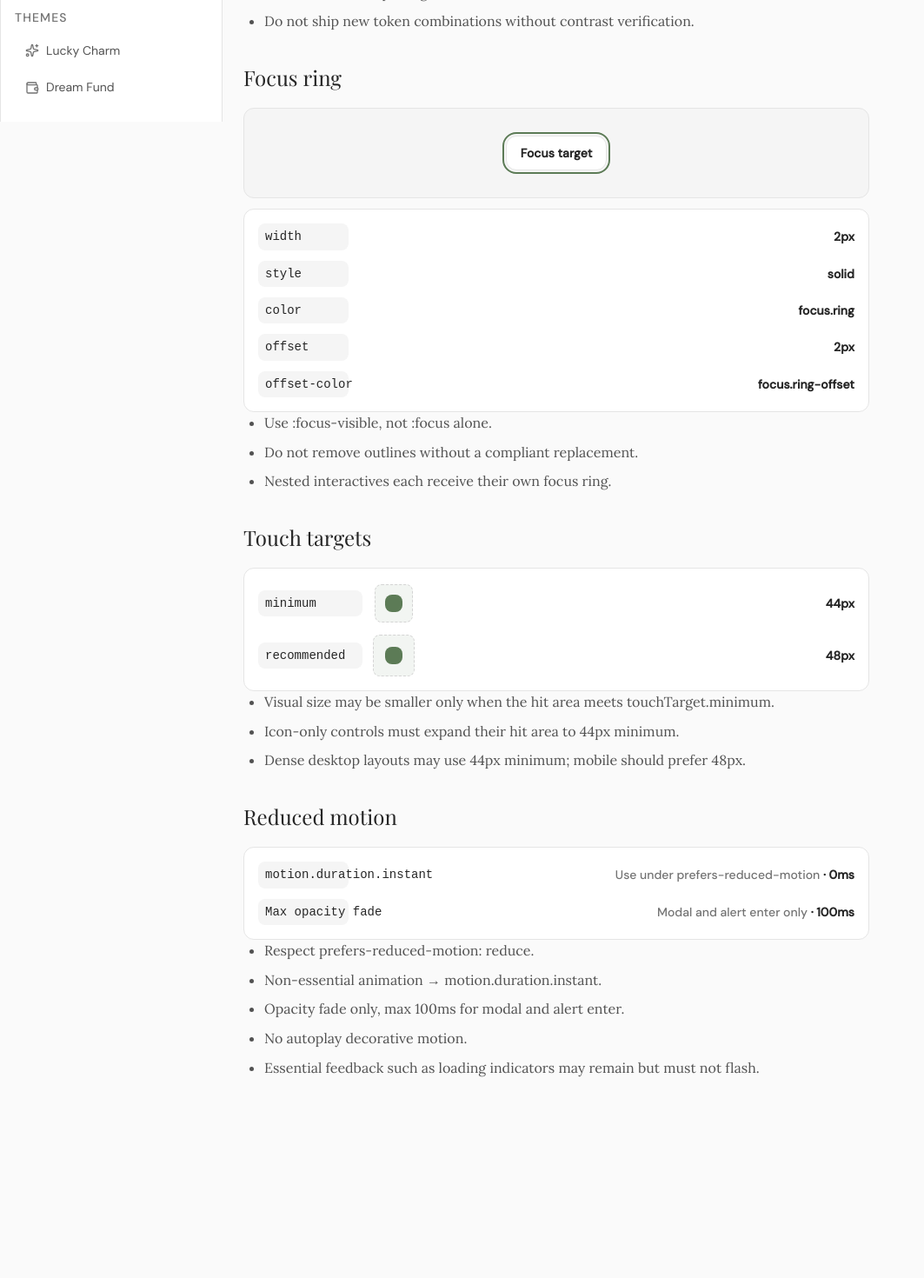
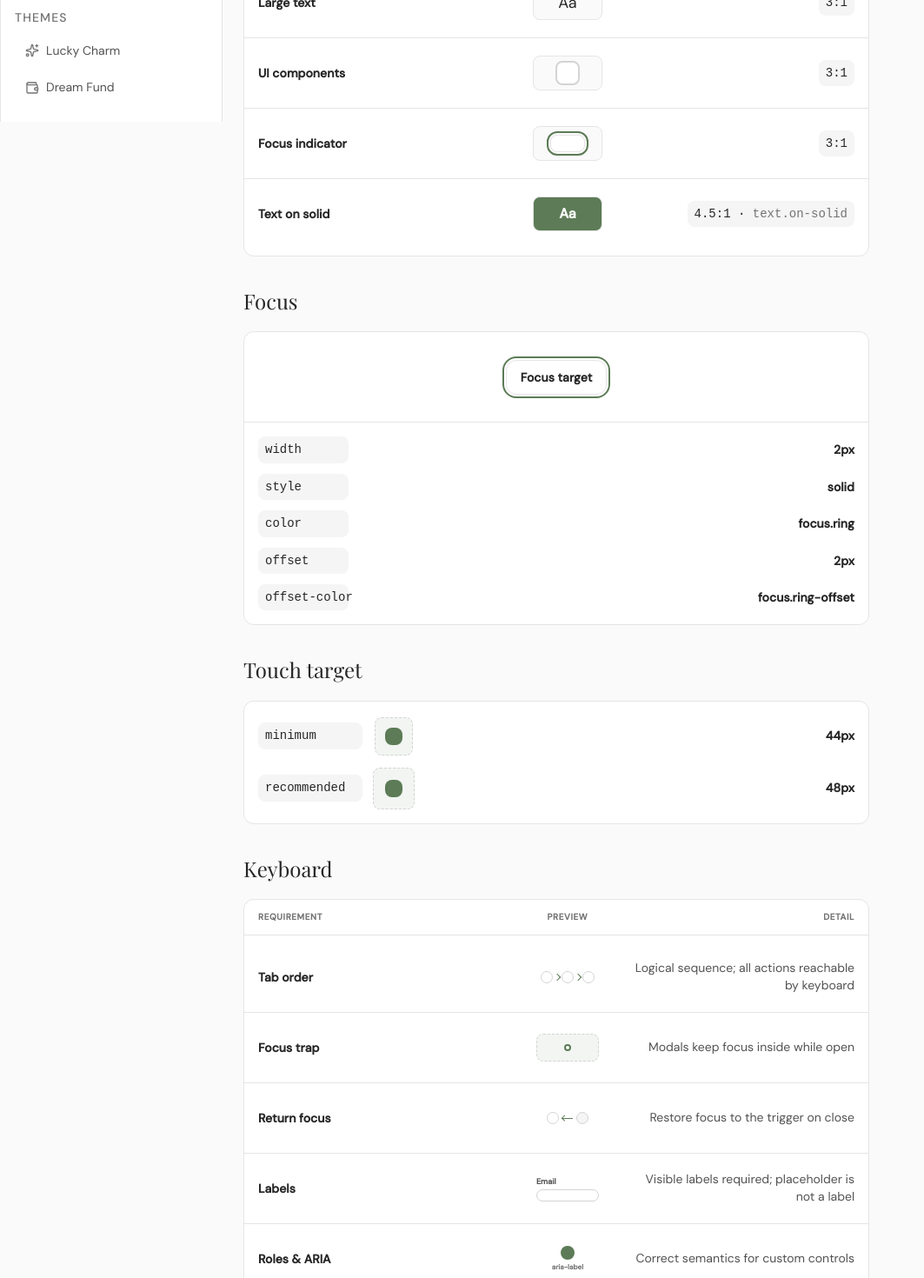
Before and after one commit to htet-visionary/htet-design, a Next.js app: page /visionary-design-system/accessibility in a window 1280 px wide. Shown: the part 660-2130 px from the top of the page at 87% size, without its empty margins (0-1063 px from the left). Before the commit the page ends 1933 px from the top, so only its background shows below. Built offline with nearby package versions, Linux system fonts and the light colour scheme.

Commit message:
Polish elevation, layout, and accessibility foundation docs.
Align section spacing across doc pages, refine elevation and a11y previews, and restructure the accessibility page with keyboard guidance.

Co-authored-by: Cursor <cursoragent@cursor.com>

```diff
--- a/src/app/shell.css
+++ b/src/app/shell.css
@@ -832,7 +832,7 @@
 
 /* ── Foundation previews ── */
 .v-foundation-preview {
-  margin: 0 0 var(--v-space-6);
+  margin: 0;
 }
 
 .v-foundation-preview__hint {
@@ -1004,46 +1004,22 @@
   border-radius: var(--v-radius-md);
 }
 
-.v-elevation-specimen--card {
-  box-shadow: var(--v-shadow-card);
-}
-
-.v-elevation-specimen--dropdown {
-  box-shadow: var(--v-shadow-dropdown);
-}
-
+.v-elevation-specimen--card,
+.v-elevation-specimen--dropdown,
 .v-elevation-specimen--modal {
-  box-shadow: var(--v-shadow-modal);
+  box-shadow: none;
 }
 
 .v-elevation-specimen--shadow-preview {
   display: block;
-  width: 5rem;
-  min-width: 5rem;
-  max-width: 5rem;
-  height: 2.5rem;
-  min-height: 2.5rem;
-  max-height: 2.5rem;
+  width: 4.5rem;
+  min-width: 4.5rem;
+  max-width: 4.5rem;
+  height: 2.25rem;
+  min-height: 2.25rem;
+  max-height: 2.25rem;
   flex-shrink: 0;
   margin: 0;
-}
-
-.v-elevation-preview-frame {
-  display: flex;
-  align-items: center;
-  justify-content: center;
-  width: 6rem;
-  height: 4rem;
-  min-width: 6rem;
-  min-height: 4rem;
-  max-width: 6rem;
-  max-height: 4rem;
-  overflow: hidden;
-  background: var(--v-bg-subtle);
-  border: 1px solid var(--v-border-subtle);
-  border-radius: var(--v-radius-sm);
-  box-sizing: border-box;
-  flex-shrink: 0;
 }
 
 /* Elevation — token tables */
@@ -1052,13 +1028,13 @@
   background: var(--v-surface-primary);
   border: 1px solid var(--v-border-subtle);
   border-radius: var(--v-radius-md);
-  overflow: hidden;
+  overflow: visible;
 }
 
 .v-elevation-token-table__head,
 .v-elevation-token-table__row {
   display: grid;
-  grid-template-columns: minmax(5rem, auto) 7.5rem minmax(0, 1fr);
+  grid-template-columns: 6.5rem 7rem minmax(0, 1fr);
   align-items: center;
   gap: var(--v-space-4);
   min-width: 0;
@@ -1066,8 +1042,15 @@
 
 .v-elevation-token-table--overlay .v-elevation-token-table__head,
 .v-elevation-token-table--overlay .v-elevation-token-table__row {
-  grid-template-columns: minmax(7.5rem, auto) 7.5rem minmax(0, 1fr);
+  grid-template-columns: 7.5rem 7rem minmax(0, 1fr);
   gap: var(--v-space-5);
+}
+
+.v-elevation-token-table__level {
+  display: block;
+  width: 100%;
+  box-sizing: border-box;
+  text-align: left;
 }
 
 .v-elevation-token-table__head {
@@ -1093,11 +1076,11 @@
 .v-elevation-token-table__body {
   list-style: none;
   margin: 0;
-  padding: var(--v-space-2) 0;
+  padding: var(--v-space-3) 0 var(--v-space-4);
 }
 
 .v-elevation-token-table__row {
-  min-height: 4rem;
+  min-height: 5.5rem;
   padding: var(--v-space-3) var(--v-space-4);
 }
 
@@ -1110,14 +1093,19 @@
   align-items: center;
   justify-content: center;
   justify-self: center;
-  width: 7.5rem;
-  height: 4rem;
-  min-width: 7.5rem;
-  min-height: 4rem;
-  max-width: 7.5rem;
-  max-height: 4rem;
+  width: 7rem;
+  height: 5rem;
+  min-width: 7rem;
+  min-height: 5rem;
+  max-width: 7rem;
+  max-height: 5rem;
   flex-shrink: 0;
-  overflow: hidden;
+  overflow: visible;
+}
+
+.v-elevation-token-table__preview .v-elevation-specimen--shadow-preview,
+.v-elevation-token-table__preview .v-elevation-overlay-preview {
+  margin: 0;
 }
 
 .v-elevation-token-table__value {
@@ -1130,23 +1118,28 @@
 .v-elevation-overlay-preview {
   position: relative;
   display: block;
-  width: 5rem;
-  min-width: 5rem;
-  max-width: 5rem;
-  height: 2.5rem;
-  min-height: 2.5rem;
-  max-height: 2.5rem;
+  width: 5.5rem;
+  min-width: 5.5rem;
+  max-width: 5.5rem;
+  height: 3rem;
+  min-height: 3rem;
+  max-height: 3rem;
   flex-shrink: 0;
   overflow: hidden;
-  border: 1px solid var(--v-border-subtle);
-  border-radius: var(--v-radius-sm);
+  border-radius: var(--v-radius-sm);
+  box-sizing: border-box;
+}
+
+.v-elevation-overlay-preview__stage {
+  position: absolute;
+  inset: 0;
   background: var(--v-bg-subtle);
-  box-sizing: border-box;
 }
 
 .v-elevation-overlay-preview__content {
   position: absolute;
   inset: var(--v-space-2);
+  z-index: 1;
   border: 1px solid var(--v-border-subtle);
   border-radius: var(--v-radius-sm);
   background: var(--v-surface-primary);
@@ -1155,6 +1148,7 @@
 .v-elevation-overlay-preview__scrim {
   position: absolute;
   inset: 0;
+  z-index: 2;
 }
 
 .v-elevation-overlay-preview--scrim .v-elevation-overlay-preview__scrim {
@@ -1738,18 +1732,23 @@
 /* Accessibility */
 .v-a11y-token-table {
   padding: 0;
+  background: var(--v-surface-primary);
+  border: 1px solid var(--v-border-subtle);
+  border-radius: var(--v-radius-md);
+  overflow: hidden;
 }
 
 .v-a11y-token-table__head,
 .v-a11y-token-table__row {
   display: grid;
-  grid-template-columns: minmax(0, 1.25fr) 6rem minmax(0, 1fr);
-  align-items: center;
-  gap: var(--v-space-3);
+  grid-template-columns: minmax(0, 1.1fr) 7rem minmax(0, 1fr);
+  align-items: center;
+  gap: var(--v-space-4);
+  min-width: 0;
 }
 
 .v-a11y-token-table__head {
-  padding: 0 var(--v-space-4) var(--v-space-3);
+  padding: var(--v-space-3) var(--v-space-4) var(--v-space-3);
   border-bottom: 1px solid var(--v-border-subtle);
   font-family: var(--v-font-interface);
   font-size: 0.625rem;
@@ -1759,6 +1758,15 @@
   color: var(--v-text-muted);
 }
 
+.v-a11y-token-table__head span:nth-child(2) {
+  justify-self: center;
+}
+
+.v-a11y-token-table__head span:last-child {
+  justify-self: end;
+  text-align: right;
+}
+
 .v-a11y-token-table__body {
   list-style: none;
   margin: 0;
@@ -1766,11 +1774,23 @@
 }
 
 .v-a11y-token-table__row {
+  min-height: 4rem;
   padding: var(--v-space-3) var(--v-space-4);
 }
 
 .v-a11y-token-table__row + .v-a11y-token-table__row {
   border-top: 1px solid var(--v-border-subtle);
+}
+
+.v-a11y-token-table__preview {
+  display: grid;
+  place-items: center;
+  justify-self: center;
+  width: 7rem;
+  height: 3.5rem;
+  min-width: 7rem;
+  min-height: 3.5rem;
+  flex-shrink: 0;
 }
 
 .v-a11y-token-table__label {
@@ -1787,6 +1807,15 @@
   word-break: break-word;
 }
 
+.v-a11y-token-table__detail {
+  justify-self: end;
+  text-align: right;
+  font-family: var(--v-font-interface);
+  font-size: var(--v-type-caption);
+  color: var(--v-text-secondary);
+  line-height: 1.4;
+}
+
 .v-a11y-token-table__note {
   color: var(--v-text-muted);
   font-weight: 500;
@@ -1855,24 +1884,23 @@
   font-weight: 600;
 }
 
-.v-a11y-focus {
-  display: grid;
-  gap: var(--v-space-3);
-}
-
-.v-a11y-focus__demo {
+.v-a11y-focus-card {
+  background: var(--v-surface-primary);
+  border: 1px solid var(--v-border-subtle);
+  border-radius: var(--v-radius-md);
+  overflow: hidden;
+}
+
+.v-a11y-focus-card__demo {
   display: flex;
   align-items: center;
   justify-content: center;
   min-height: 6.5rem;
-  margin: 0;
   padding: var(--v-space-4);
-  background: var(--v-bg-subtle);
-  border: 1px solid var(--v-border-subtle);
-  border-radius: var(--v-radius-md);
-}
-
-.v-a11y-focus__target {
+  border-bottom: 1px solid var(--v-border-subtle);
+}
+
+.v-a11y-focus-card__target {
   display: inline-flex;
   align-items: center;
   justify-content: center;
@@ -1890,18 +1918,150 @@
   cursor: default;
 }
 
-.v-a11y-focus__specs {
-  margin-top: 0;
-}
-
-.v-a11y-focus__spacer,
+.v-a11y-focus-card__specs {
+  list-style: none;
+  margin: 0;
+  padding: var(--v-space-4);
+  display: grid;
+  gap: var(--v-space-3);
+}
+
+.v-a11y-focus-card__spacer,
 .v-a11y-reduced-motion__spacer {
   display: block;
   min-width: 0;
 }
 
-.v-a11y-reduced-motion {
-  margin-top: 0;
+.v-a11y-reduced-motion .v-spacing-scale__row {
+  grid-template-columns: 11rem 1fr auto;
+}
+
+.v-a11y-keyboard-preview {
+  display: flex;
+  align-items: center;
+  justify-content: center;
+  width: 5.5rem;
+  height: 2.5rem;
+  box-sizing: border-box;
+}
+
+.v-a11y-keyboard-preview--tab-order {
+  gap: 0.125rem;
+}
+
+.v-a11y-keyboard-preview__step {
+  width: 0.875rem;
+  height: 0.875rem;
+  border: 1px solid var(--v-border-strong);
+  border-radius: var(--v-radius-sm);
+  background: var(--v-surface-primary);
+}
+
+.v-a11y-keyboard-preview__arrow {
+  width: 0.375rem;
+  height: 0.375rem;
+  border-top: 1px solid var(--v-action-primary);
+  border-right: 1px solid var(--v-action-primary);
+  transform: rotate(45deg);
+  flex-shrink: 0;
+}
+
+.v-a11y-keyboard-preview--focus-trap {
+  position: relative;
+}
+
+.v-a11y-keyboard-preview__trap {
+  width: 4.5rem;
+  height: 2rem;
+  border: 1px dashed var(--v-border-strong);
+  border-radius: var(--v-radius-sm);
+  background: color-mix(in srgb, var(--v-action-primary) 8%, transparent);
+}
+
+.v-a11y-keyboard-preview__trap-focus {
+  position: absolute;
+  width: 0.5rem;
+  height: 0.5rem;
+  border: 2px solid var(--v-focus-ring);
+  border-radius: var(--v-radius-pill);
+  background: var(--v-surface-primary);
+}
+
+.v-a11y-keyboard-preview--return-focus {
+  gap: 0.25rem;
+}
+
+.v-a11y-keyboard-preview__trigger,
+.v-a11y-keyboard-preview__dialog {
+  width: 0.875rem;
+  height: 0.875rem;
+  border: 1px solid var(--v-border-strong);
+  border-radius: var(--v-radius-sm);
+  background: var(--v-surface-primary);
+}
+
+.v-a11y-keyboard-preview__dialog {
+  background: var(--v-bg-subtle);
+}
+
+.v-a11y-keyboard-preview__return-arrow {
+  width: 0.75rem;
+  height: 1px;
+  background: var(--v-action-primary);
+  position: relative;
+}
+
+.v-a11y-keyboard-preview__return-arrow::after {
+  content: "";
+  position: absolute;
+  left: 0;
+  top: 50%;
+  width: 0.3rem;
+  height: 0.3rem;
+  border-left: 1px solid var(--v-action-primary);
+  border-bottom: 1px solid var(--v-action-primary);
+  transform: translateY(-50%) rotate(45deg);
+}
+
+.v-a11y-keyboard-preview--labels {
+  flex-direction: column;
+  align-items: stretch;
+  gap: 0.125rem;
+  width: 4.5rem;
+}
+
+.v-a11y-keyboard-preview__label {
+  font-family: var(--v-font-interface);
+  font-size: 0.5625rem;
+  font-weight: 600;
+  color: var(--v-text-secondary);
+}
+
+.v-a11y-keyboard-preview__field {
+  height: 0.875rem;
+  border: 1px solid var(--v-border-strong);
+  border-radius: var(--v-radius-sm);
+  background: var(--v-surface-primary);
+}
+
+.v-a11y-keyboard-preview--aria {
+  flex-direction: column;
+  gap: 0.125rem;
+}
+
+.v-a11y-keyboard-preview__icon {
+  width: 1rem;
+  height: 1rem;
+  border-radius: var(--v-radius-sm);
+  background: var(--v-action-primary);
+}
+
+.v-a11y-keyboard-preview__badge {
+  font-family: var(--v-font-interface);
+  font-size: 0.5rem;
+  font-weight: 600;
+  color: var(--v-text-muted);
+  white-space: nowrap;
 }
 
 /* Reading width */
--- a/src/app/visionary-design-system/accessibility/page.tsx
+++ b/src/app/visionary-design-system/accessibility/page.tsx
@@ -1,7 +1,8 @@
 import { DocPage, RuleList, SectionBlock } from "@/components/visionary/DocParts";
 import {
-  ContrastRequirementsPreview,
-  FocusRingPreview,
+  ContrastPreview,
+  FocusPreview,
+  KeyboardPreview,
   ReducedMotionPreview,
   TouchTargetPreview,
 } from "@/components/visionary/AccessibilityPreview";
@@ -13,49 +14,36 @@ export default function AccessibilityPage() {
       title="Accessibility"
       description="WCAG 2.1 Level AA minimum for all Visionary products."
     >
-      <SectionBlock title="Contrast requirements">
-        <ContrastRequirementsPreview />
+      <SectionBlock title="Guidelines">
         <RuleList
           rules={[
-            "Validate semantic pairings before release.",
-            "Do not ship new token combinations without contrast verification.",
+            "Target WCAG 2.1 Level AA for all products and surfaces.",
+            "Validate semantic pairings before release; do not ship unverified token combinations.",
+            "All components must be keyboard navigable, labeled, and use correct roles or ARIA.",
+            "Use :focus-visible and focus.ring tokens — do not disable focus indicators.",
+            "Respect prefers-reduced-motion: reduce for all non-essential animation.",
           ]}
         />
       </SectionBlock>
 
-      <SectionBlock title="Focus ring">
-        <FocusRingPreview />
-        <RuleList
-          rules={[
-            "Use :focus-visible, not :focus alone.",
-            "Do not remove outlines without a compliant replacement.",
-            "Nested interactives each receive their own focus ring.",
-          ]}
-        />
+      <SectionBlock title="Contrast">
+        <ContrastPreview />
       </SectionBlock>
 
-      <SectionBlock title="Touch targets">
+      <SectionBlock title="Focus">
+        <FocusPreview />
+      </SectionBlock>
+
+      <SectionBlock title="Touch target">
         <TouchTargetPreview />
-        <RuleList
-          rules={[
-            "Visual size may be smaller only when the hit area meets touchTarget.minimum.",
-            "Icon-only controls must expand their hit area to 44px minimum.",
-            "Dense desktop layouts may use 44px minimum; mobile should prefer 48px.",
-          ]}
-        />
+      </SectionBlock>
+
+      <SectionBlock title="Keyboard">
+        <KeyboardPreview />
       </SectionBlock>
 
       <SectionBlock title="Reduced motion">
         <ReducedMotionPreview />
-        <RuleList
-          rules={[
-            "Respect prefers-reduced-motion: reduce.",
-            "Non-essential animation → motion.duration.instant.",
-            "Opacity fade only, max 100ms for modal and alert enter.",
-            "No autoplay decorative motion.",
-            "Essential feedback such as loading indicators may remain but must not flash.",
-          ]}
-        />
       </SectionBlock>
     </DocPage>
   );
--- a/src/app/visionary-design-system/foundations/layout/page.tsx
+++ b/src/app/visionary-design-system/foundations/layout/page.tsx
@@ -3,7 +3,6 @@ import {
   BreakpointVisualScalePreview,
   BreakpointsTablePreview,
   GridScalePreview,
-  TouchTargetPreview,
 } from "@/components/visionary/LayoutPreview";
 
 export default function LayoutPage() {
@@ -25,10 +24,6 @@ export default function LayoutPage() {
         <GridScalePreview />
       </SectionBlock>
 
-      <SectionBlock title="Touch targets">
-        <TouchTargetPreview />
-      </SectionBlock>
-
       <SectionBlock title="Rules">
         <RuleList
           rules={[
@@ -36,7 +31,6 @@ export default function LayoutPage() {
             "Page shells use container.*; articles and forms use content.*.",
             "Single column below md; span cards in multiples of 3 or 4 on desktop.",
             "Max two nested grid levels.",
-            "Visual size may be smaller only when the hit area meets touchTarget.minimum.",
             "No custom breakpoints without approval.",
           ]}
         />
--- a/src/components/visionary/AccessibilityPreview.tsx
+++ b/src/components/visionary/AccessibilityPreview.tsx
@@ -1,27 +1,11 @@
-import { focusRing, motion } from "@design-system/visionary";
-import { TouchTargetPreview } from "@/components/visionary/LayoutPreview";
+import type { ReactNode } from "react";
+import { focusRing, motion, touchTarget } from "@design-system/visionary";
 
 const contrastRows = [
-  {
-    pairing: "Body text",
-    ratio: "4.5:1",
-    variant: "body" as const,
-  },
-  {
-    pairing: "Large text",
-    ratio: "3:1",
-    variant: "large" as const,
-  },
-  {
-    pairing: "UI components",
-    ratio: "3:1",
-    variant: "ui" as const,
-  },
-  {
-    pairing: "Focus indicator",
-    ratio: "3:1",
-    variant: "focus" as const,
-  },
+  { pairing: "Body text", ratio: "4.5:1", variant: "body" as const },
+  { pairing: "Large text", ratio: "3:1", variant: "large" as const },
+  { pairing: "UI components", ratio: "3:1", variant: "ui" as const },
+  { pairing: "Focus indicator", ratio: "3:1", variant: "focus" as const },
   {
     pairing: "Text on solid",
     ratio: "4.5:1",
@@ -38,6 +22,39 @@ const focusRingRows = [
   { token: "offset-color", value: "focus.ring-offset" },
 ];
 
+const touchTargetRows = [
+  { name: "minimum", px: touchTarget.minimum, variant: "minimum" as const },
+  { name: "recommended", px: touchTarget.recommended, variant: "recommended" as const },
+];
+
+const keyboardRows = [
+  {
+    requirement: "Tab order",
+    detail: "Logical sequence; all actions reachable by keyboard",
+    variant: "tab-order" as const,
+  },
+  {
+    requirement: "Focus trap",
+    detail: "Modals keep focus inside while open",
+    variant: "focus-trap" as const,
+  },
+  {
+    requirement: "Return focus",
+    detail: "Restore focus to the trigger on close",
+    variant: "return-focus" as const,
+  },
+  {
+    requirement: "Labels",
+    detail: "Visible labels required; placeholder is not a label",
+    variant: "labels" as const,
+  },
+  {
+    requirement: "Roles & ARIA",
+    detail: "Correct semantics for custom controls",
+    variant: "aria" as const,
+  },
+];
+
 const reducedMotionRows = [
   {
     token: "motion.duration.instant",
@@ -50,6 +67,10 @@ const reducedMotionRows = [
     note: "Modal and alert enter only",
   },
 ];
+
+function PreviewSlot({ children }: { children: ReactNode }) {
+  return <span className="v-a11y-token-table__preview">{children}</span>;
+}
 
 function ContrastPreviewBox({
   variant,
@@ -95,12 +116,73 @@ function ContrastPreviewBox({
   );
 }
 
-export function ContrastRequirementsPreview() {
+function TouchTargetSpecimen({ size }: { size: "minimum" | "recommended" }) {
   return (
-    <div
-      className="v-foundation-preview v-a11y-token-table"
-      aria-label="Contrast requirements"
-    >
+    <span className="v-touch-target-preview" aria-hidden>
+      <span
+        className={`v-touch-target-preview__hit v-touch-target-preview__hit--${size === "minimum" ? "min" : "rec"}`}
+      />
+      <span className="v-touch-target-preview__visual" />
+    </span>
+  );
+}
+
+function KeyboardPreviewBox({
+  variant,
+}: {
+  variant: (typeof keyboardRows)[number]["variant"];
+}) {
+  if (variant === "tab-order") {
+    return (
+      <span className="v-a11y-keyboard-preview v-a11y-keyboard-preview--tab-order" aria-hidden>
+        <span className="v-a11y-keyboard-preview__step" />
+        <span className="v-a11y-keyboard-preview__arrow" />
+        <span className="v-a11y-keyboard-preview__step" />
+        <span className="v-a11y-keyboard-preview__arrow" />
+        <span className="v-a11y-keyboard-preview__step" />
+      </span>
+    );
+  }
+
+  if (variant === "focus-trap") {
+    return (
+      <span className="v-a11y-keyboard-preview v-a11y-keyboard-preview--focus-trap" aria-hidden>
+        <span className="v-a11y-keyboard-preview__trap" />
+        <span className="v-a11y-keyboard-preview__trap-focus" />
+      </span>
+    );
+  }
+
+  if (variant === "return-focus") {
+    return (
+      <span className="v-a11y-keyboard-preview v-a11y-keyboard-preview--return-focus" aria-hidden>
+        <span className="v-a11y-keyboard-preview__trigger" />
+        <span className="v-a11y-keyboard-preview__return-arrow" />
+        <span className="v-a11y-keyboard-preview__dialog" />
+      </span>
+    );
+  }
+
+  if (variant === "labels") {
+    return (
+      <span className="v-a11y-keyboard-preview v-a11y-keyboard-preview--labels" aria-hidden>
+        <span className="v-a11y-keyboard-preview__label">Email</span>
+        <span className="v-a11y-keyboard-preview__field" />
+      </span>
+    );
+  }
+
+  return (
+    <span className="v-a11y-keyboard-preview v-a11y-keyboard-preview--aria" aria-hidden>
+      <span className="v-a11y-keyboard-preview__icon" />
+      <span className="v-a11y-keyboard-preview__badge">aria-label</span>
+    </span>
+  );
+}
+
+export function ContrastPreview() {
+  return (
+    <div className="v-foundation-preview v-a11y-token-table" aria-label="Contrast requirements">
       <div className="v-a11y-token-table__head" aria-hidden>
         <span>Pairing</span>
         <span>Preview</span>
@@ -110,7 +192,9 @@ export function ContrastRequirementsPreview() {
         {contrastRows.map((row) => (
           <li key={row.pairing} className="v-a11y-token-table__row">
             <span className="v-a11y-token-table__label">{row.pairing}</span>
-            <ContrastPreviewBox variant={row.variant} />
+            <PreviewSlot>
+              <ContrastPreviewBox variant={row.variant} />
+            </PreviewSlot>
             <code className="v-code v-code--sm v-spacing-scale__token v-a11y-token-table__value">
               {row.ratio}
               {row.note ? (
@@ -127,19 +211,19 @@ export function ContrastRequirementsPreview() {
   );
 }
 
-export function FocusRingPreview() {
+export function FocusPreview() {
   return (
-    <div className="v-a11y-focus">
-      <figure className="v-foundation-preview v-a11y-focus__demo" aria-label="Focus ring preview">
-        <button className="v-a11y-focus__target" type="button" tabIndex={-1}>
+    <div className="v-foundation-preview v-a11y-focus-card" aria-label="Focus ring">
+      <div className="v-a11y-focus-card__demo" aria-hidden>
+        <button className="v-a11y-focus-card__target" type="button" tabIndex={-1}>
           Focus target
         </button>
-      </figure>
-      <ul className="v-foundation-preview v-spacing-scale v-a11y-focus__specs" aria-label="Focus ring tokens">
+      </div>
+      <ul className="v-a11y-focus-card__specs">
         {focusRingRows.map((row) => (
           <li key={row.token} className="v-spacing-scale__row">
             <code className="v-code v-code--sm v-spacing-scale__token">{row.token}</code>
-            <span className="v-a11y-focus__spacer" aria-hidden />
+            <span className="v-a11y-focus-card__spacer" aria-hidden />
             <span className="v-spacing-scale__px">{row.value}</span>
           </li>
         ))}
@@ -148,14 +232,46 @@ export function FocusRingPreview() {
   );
 }
 
-export { TouchTargetPreview };
+export function TouchTargetPreview() {
+  return (
+    <ul className="v-foundation-preview v-spacing-scale v-touch-target-scale" aria-label="Touch targets">
+      {touchTargetRows.map((row) => (
+        <li key={row.name} className="v-spacing-scale__row v-touch-target-scale__row">
+          <code className="v-code v-code--sm v-spacing-scale__token">{row.name}</code>
+          <TouchTargetSpecimen size={row.variant} />
+          <span className="v-spacing-scale__px">{row.px}px</span>
+        </li>
+      ))}
+    </ul>
+  );
+}
+
+export function KeyboardPreview() {
+  return (
+    <div className="v-foundation-preview v-a11y-token-table" aria-label="Keyboard requirements">
+      <div className="v-a11y-token-table__head" aria-hidden>
+        <span>Requirement</span>
+        <span>Preview</span>
+        <span>Detail</span>
+      </div>
+      <ul className="v-a11y-token-table__body">
+        {keyboardRows.map((row) => (
+          <li key={row.requirement} className="v-a11y-token-table__row">
+            <span className="v-a11y-token-table__label">{row.requirement}</span>
+            <PreviewSlot>
+              <KeyboardPreviewBox variant={row.variant} />
+            </PreviewSlot>
+            <span className="v-a11y-token-table__detail">{row.detail}</span>
+          </li>
+        ))}
+      </ul>
+    </div>
+  );
+}
 
 export function ReducedMotionPreview() {
   return (
-    <ul
-      className="v-foundation-preview v-spacing-scale v-a11y-reduced-motion"
-      aria-label="Reduced motion tokens"
-    >
+    <ul className="v-foundation-preview v-spacing-scale v-a11y-reduced-motion" aria-label="Reduced motion">
       {reducedMotionRows.map((row) => (
         <li key={row.token} className="v-spacing-scale__row">
           <code className="v-code v-code--sm v-spacing-scale__token">{row.token}</code>
--- a/src/components/visionary/LayoutPreview.tsx
+++ b/src/components/visionary/LayoutPreview.tsx
@@ -8,7 +8,6 @@ import type { LucideIcon } from "lucide-react";
 import {
   breakpoints,
   grid,
-  touchTarget,
 } from "@design-system/visionary";
 
 type BreakpointName = keyof typeof breakpoints;
@@ -113,17 +112,6 @@ function BreakpointVisualScale({
   );
 }
 
-function TouchTargetSpecimen({ size }: { size: "minimum" | "recommended" }) {
-  return (
-    <span className="v-touch-target-preview" aria-hidden>
-      <span
-        className={`v-touch-target-preview__hit v-touch-target-preview__hit--${size === "minimum" ? "min" : "rec"}`}
-      />
-      <span className="v-touch-target-preview__visual" />
-    </span>
-  );
-}
-
 export function BreakpointsTablePreview() {
   return (
     <div className="v-foundation-preview v-layout-bp-table" aria-label="Breakpoints">
@@ -208,22 +196,3 @@ export function GridScalePreview() {
     </div>
   );
 }
-
-export function TouchTargetPreview() {
-  const rows = [
-    { name: "minimum", px: touchTarget.minimum, variant: "minimum" as const },
-    { name: "recommended", px: touchTarget.recommended, variant: "recommended" as const },
-  ];
-
-  return (
-    <ul className="v-foundation-preview v-spacing-scale v-touch-target-scale" aria-label="Touch target scale">
-      {rows.map((row) => (
-        <li key={row.name} className="v-spacing-scale__row v-touch-target-scale__row">
-          <code className="v-code v-code--sm v-spacing-scale__token">{row.name}</code>
-          <TouchTargetSpecimen size={row.variant} />
-          <span className="v-spacing-scale__px">{row.px}px</span>
-        </li>
-      ))}
-    </ul>
-  );
-}
```
Also changed, not shown: src/components/visionary/ElevationPreview.tsx (+14 -14 lines), 1 other file (tests, documents, lock files or other folders).
